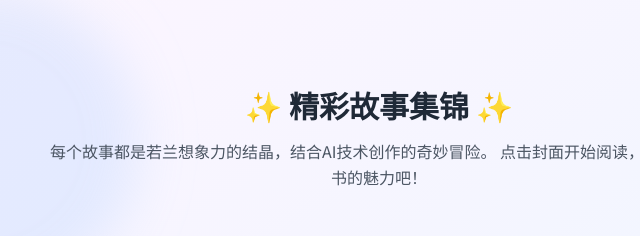
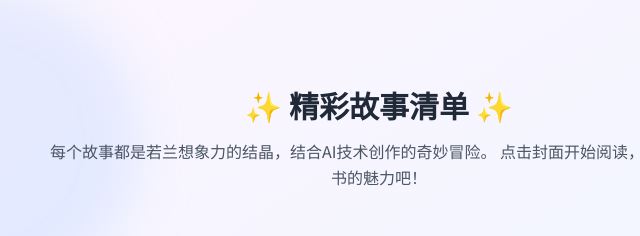
Before and after one commit to jonymei/ruolans-gallery, an Astro site: page / in a window 1280 px wide. Shown: the part 510-746 px from the top of the page, 261-901 px from the left. Built offline with nearby package versions, Linux system fonts and the light colour scheme; Astro itself is replaced by a stand-in of ours; grey boxes are pictures that could not be loaded.

Commit message:
fix: update section title from "精彩故事集锦" to "精彩故事清单" for clarity

```diff
--- a/src/pages/index.astro
+++ b/src/pages/index.astro
@@ -24,7 +24,7 @@ const stories = await getAllStories();
     <!-- 区域标题 -->
     <div class="text-center mb-12">
       <h2 class="text-3xl font-bold text-gray-800 mb-4">
-        ✨ 精彩故事集锦 ✨
+        ✨ 精彩故事清单 ✨
       </h2>
       <p class="text-gray-600 max-w-2xl mx-auto">
         每个故事都是若兰想象力的结晶，结合AI技术创作的奇妙冒险。
```
